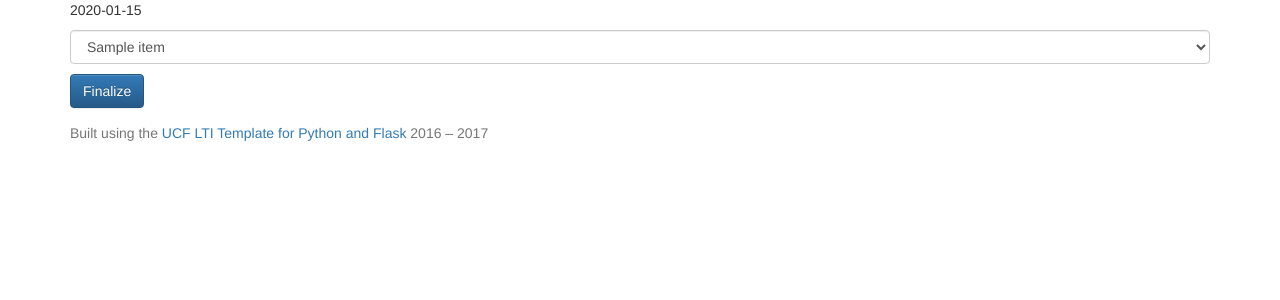
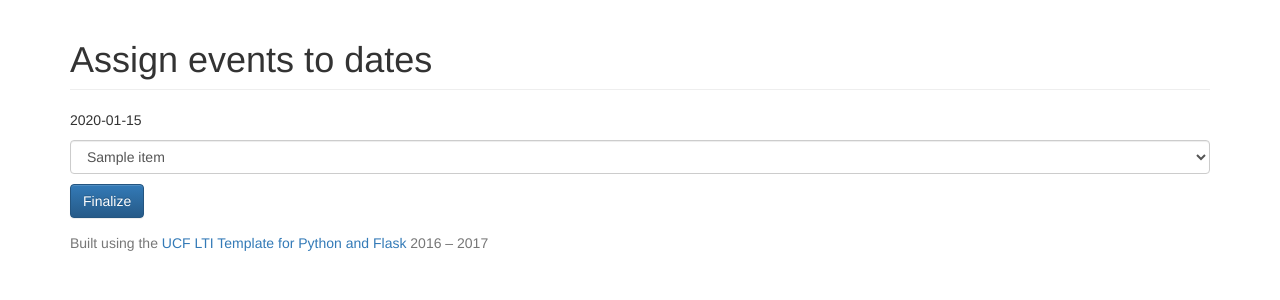
Before and after one commit to a-goetz/canvas-scheduler, a Flask app: template project/templates/assign.htm.j2 in a window 1280 px wide. Shown: the top 300 px of the page. Run offline with Flask 2, Linux system fonts and the light colour scheme; the template is opened without the code that fills it: most values are stand-ins (such as "Sample title", 1, 10 or a date in 2020); parts of the project's set-up code (start-up, migrations or seed data) failed here and were passed over; some libraries are stand-ins or nearby versions.

Commit message:
adjusted assign page

```diff
--- a/project/templates/assign.htm.j2
+++ b/project/templates/assign.htm.j2
@@ -1,5 +1,7 @@
 {% extends 'base.htm.j2' %}
 {% block content %}
+
+<h1 class="page-header">Assign events to dates</h1>
 
 <form class="form-group" action="{{ url_for('process_complete', _external=True) }}" method="POST">
 {% for date in date_list %}
```
